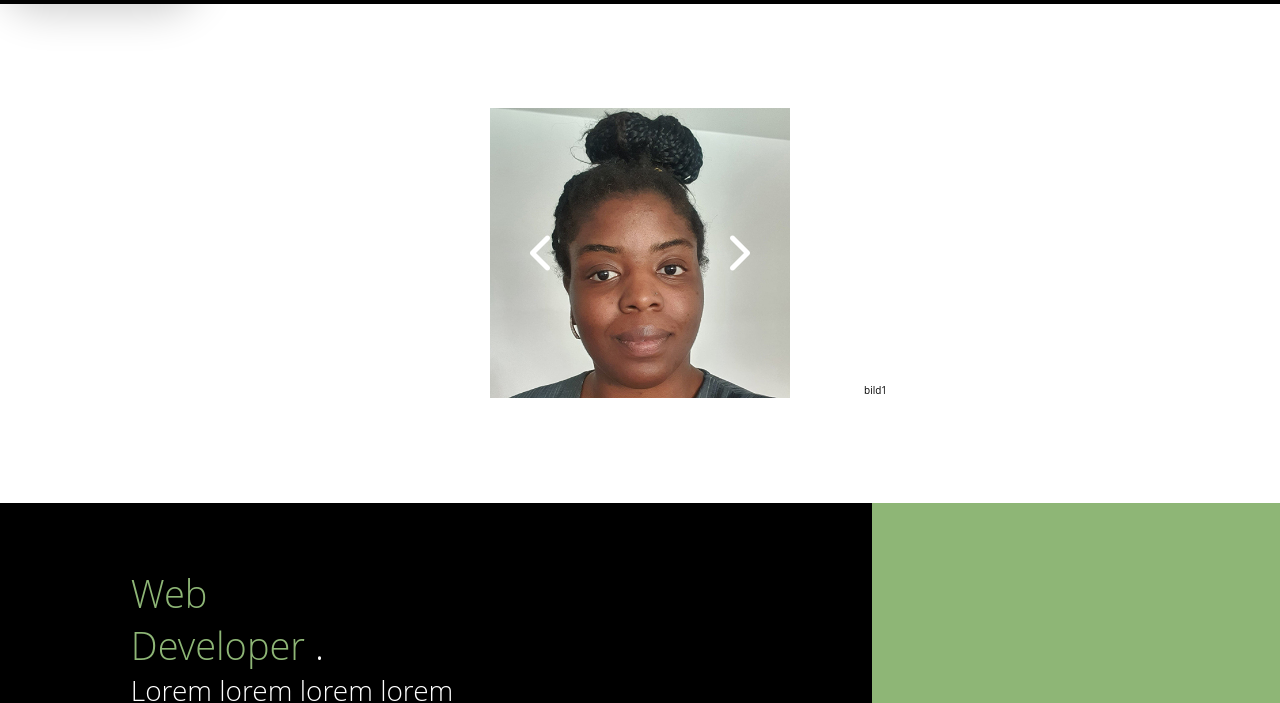
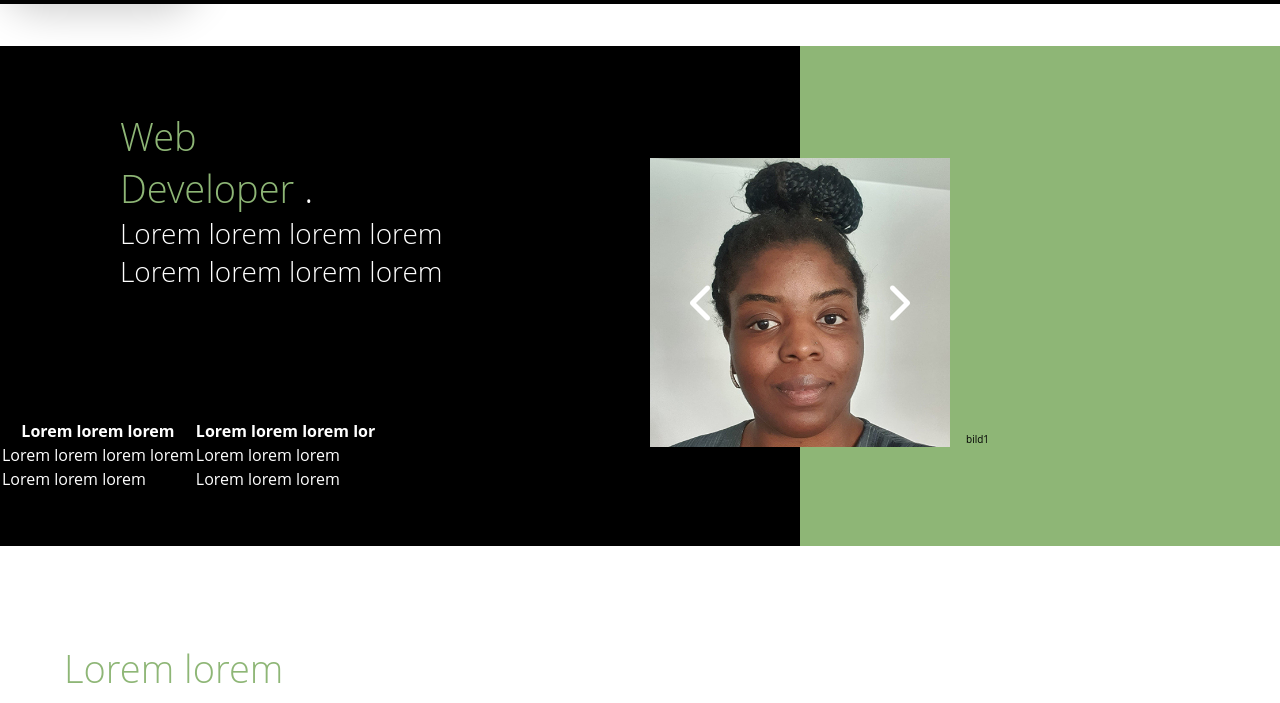
Before and after one commit to rcilomba/rcilomba.github.io, a plain HTML site: page index.html in a window 1280 px wide. Shown: the part 84-787 px from the top of the page. Drawn offline with Linux system fonts and the light colour scheme.

Commit message:
Add files via upload
added gallery on first section with grid-area

```diff
--- a/index.html
+++ b/index.html
@@ -57,6 +57,11 @@
         <!-- end top-botton -->
 
 
+
+
+        <section>
+            <article class="first-article">
+
                 <!-- photo portrait -->
                 <figure class="gallery-grid">
 
@@ -83,9 +88,6 @@
                     <figcaption class="caption"></figcaption>
                 </figure>
                 <!-- end gallery -->
-
-        <section>
-            <article class="first-article">
                 <div class="first-article_black">
 
 
@@ -187,7 +189,7 @@
 
             <footer>
                 <div class="footer-left">
-                    <h2>Send me a message</h2>
+                    <h2>Send me a message?</h2>
                     <h3>Do you want to say hi?</h3>
                     <h3>Do you have a question?</h3>
                 </div>
--- a/style.css
+++ b/style.css
@@ -106,26 +106,25 @@ a:hover {
     grid-template-columns: repeat(8, 1fr);
 }
 
+.gallery-grid {
+    grid-area: 1/4/1/8;
+    z-index: 3;
+    align-self: start;
+}
+
 .first-article_black {
     padding-top: 4em;
     background-color: #000;
-    grid-column-start: 1;
-    grid-column-end: 6;
-    width: 872px;
+    /* grid-column-start: 1;
+    grid-column-end: 6; */
+    grid-area: 1/1/1/6;
 }
-
-
-/* .start-article_black--left {
-    padding-left: 100%;
-} */
 
 .first-article_black h1 {
     color: #8EB676;
     padding-left: 15%;
     font-size: 38px;
     font-weight: 300;
-    grid-column-start: 2;
-    grid-column-end: 5;
 }
 
 .first-article_black h2 {
@@ -138,8 +137,9 @@ a:hover {
 .first-article_green {
     height: 500px;
     background-color: #8EB676;
-    grid-column-start: 6;
-    grid-column-end: 9;
+    grid-area: 1/6/1/-1;
+    /* grid-column-start: 6;
+    grid-column-end: -1; */
 }
 
 .white-dot {
@@ -206,6 +206,9 @@ table {
     background-color: #8EB676;
 }
 
+
+/* footer */
+
 footer {
     display: grid;
     grid-template-columns: repeat(4, 1fr);
@@ -227,6 +230,11 @@ footer {
     padding-left: 10%;
 }
 
+.footer-left h2 {
+    font-weight: 300;
+    font-size: 28px;
+}
+
 footer ul {
     padding-top: 6em;
     padding-left: 85%;
```
Lines whose indentation alone changed are shown as unchanged.
